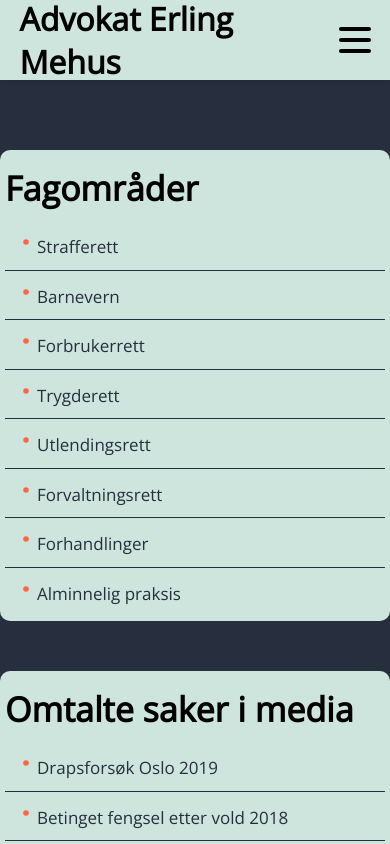
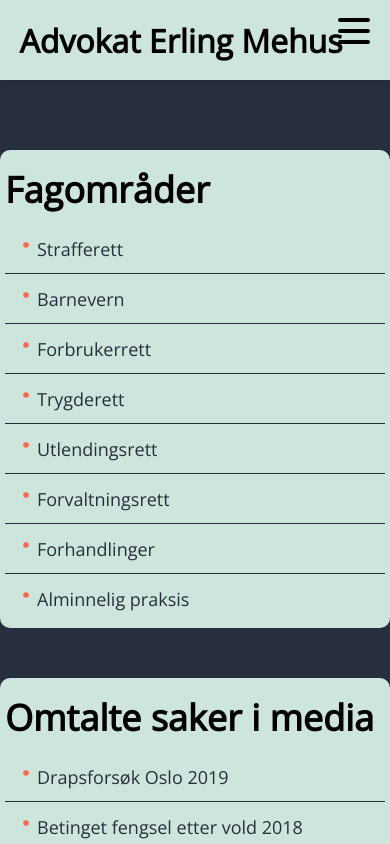
Before and after one commit to maf256/advokatmehus, a Next.js app: page /Subjectspage in a window 390 px wide. Shown: the top 844 px of the page. Built offline with nearby package versions, Linux system fonts and the light colour scheme.

Commit message:
Fixed  Hamnurger styled

```diff
--- a/components/Subjectareas/Subjects.module.css
+++ b/components/Subjectareas/Subjects.module.css
@@ -1,3 +1,16 @@
+@media only screen and (max-width: 450px) {
+  .Card {
+    width: 100%;
+    font-size: 17px;  }
+}
+
+@media only screen and (min-width: 1000px) {
+  .Card {
+    width: 600px;
+  }
+}
+
+
 
   .Container {
     padding: 150px 0;
@@ -9,20 +22,11 @@
 
   .Card {
     background: #cde5dd;
-    /* max-width: 600px; */
     width: 500px;
     border-radius: 10px;
     padding: 5px;
     margin-bottom: 50px;
     font-size: 18px;
-    @media (min-width: 1000px) {
-        width: 600px;
-    }
-    @media (max-width: 450px) {
-        width: 100%;
-        font-size: 17px;
-
-    }
   }
 
   .Ul {
--- a/components/navbar/Hamburger.js
+++ b/components/navbar/Hamburger.js
@@ -20,16 +20,10 @@ export default function Hamburger({selectedLanguage, setSelectedLanguage }) {
     }, [hamIsOn])
     return (
         <div ref={navbarRef}>
-            <div className={styles.StyledHamburger} onClick={()=> setHamIsOn(!hamIsOn)}>
-                <div className={hamIsOn ? `${styles.Hamburgerclose} ${styles.Hamtrue1}`
-                    : styles.Hamburgerclose}>
-                </div>
-                <div className={hamIsOn ? `${styles.Hamburgerclose} ${styles.Hamtrue2}`
-                    :`${styles.Hamburgerclose} ${styles.HamburgercloseLine2}`}>
-                </div>
-                <div className={hamIsOn ? `${styles.Hamburgerclose} ${styles.Hamture3}`
-                    : styles.Hamburgerclose}>
-                </div>
+            <div className={styles.burger} onClick={()=> setHamIsOn(!hamIsOn)}>
+                <div className={styles.bar1} style={{ transform: hamIsOn ? 'rotate(45deg)' : 'rotate(0)' }}></div>
+                <div className={styles.bar2} style={{ transform: hamIsOn ? 'translateX(100%)' : 'translateX(0)', opacity: hamIsOn ? 0 : 1 }}></div>
+                <div className={styles.bar3} style={{ transform: hamIsOn ? 'rotate(-45deg)' : 'rotate(0)' }}></div>
             </div>
             <RightNav selectedLanguage={selectedLanguage} setSelectedLanguage={setSelectedLanguage} hamIsOn={hamIsOn} setHamIsOn={setHamIsOn}/>
         </div>
--- a/components/navbar/Hamburger.module.css
+++ b/components/navbar/Hamburger.module.css
@@ -1,41 +1,40 @@
-.StyledHamburger {
+.burger {
     width: 2rem;
     height: 2rem;
+    position: fixed;
+    top: 15px;
+    right: 20px;
     display: none;
-    position: relative;
-    z-index: 10000;
+    z-index: 100;
     cursor: pointer;
-    @media (max-width:900px){
+  }
+
+  @media (max-width: 900px){
+    .burger {
       display: flex;
       justify-content: space-around;
-        flex-flow: column  nowrap;
+      flex-flow: column nowrap;
     }
   }
 
-.Hamburgerclose {
+  .burger div {
     width: 2rem;
     height: 0.25rem;
     background-color: black;
     border-radius: 10px;
     transform-origin: 1px;
-    transition: all 0.5s linear;
-    /* transform: rotate(0) */
+    transition: all 0.3s linear;
   }
 
-.HamburgercloseLine2 {
+  .burger .bar1 {
+    transform: rotate(0);
+  }
+
+  .burger .bar2 {
     transform: translateX(0);
     opacity: 1;
   }
 
-.Hamtrue1 {
-    transform:rotate(45deg)
+  .burger .bar3 {
+    transform: rotate(0);
   }
-
-.Hamture3 {
-    transform: rotate(-45deg);
-}
-
-.Hamture2 div {
-    transform: translateX(100%);
-    opacity: 0;
-}
--- a/components/navbar/RightNav.module.css
+++ b/components/navbar/RightNav.module.css
@@ -1,16 +1,21 @@
-.Ul {
-    letter-spacing: 2px;
-    list-style: none;
-
-    @media (min-width: 900px) {
+@media only screen and (min-width: 900px) {
+    .Ul {
         display: flex;
         flex-flow: row nowrap;
-        color: red;
+        /* color: red; */
         font-size: 16px;
         font-weight: 600;
         font-stretch: 100%;
     }
-    @media (max-width: 900px) {
+    .Link {
+        color: #272F3E;
+    }
+
+}
+
+
+@media only screen and (max-width: 900px) {
+    .Ul {
         flex-flow: column nowrap;
         background-color: #0D2538;
         position: fixed;
@@ -24,19 +29,20 @@
         letter-spacing: 2px;
         font-size: 20px;
     }
-}
-
-.Link {
-    @media (min-width: 900px) {
-        color: #272F3E;
-    }
-    @media (max-width: 900px) {
+    .Link {
         color: #FFE9B1;
     }
 }
+
+.Ul {
+    letter-spacing: 2px;
+    list-style: none;
+}
+
 .UlhamIsOn {
     transform: translateX(0);
 }
+
 .Li{
     text-decoration: none;
     padding-left: 35px;
```
Lines whose indentation alone changed are shown as unchanged.
